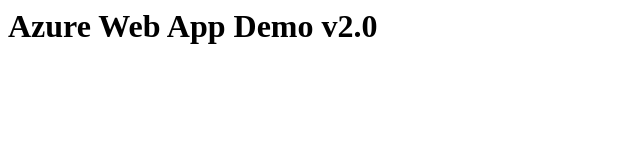
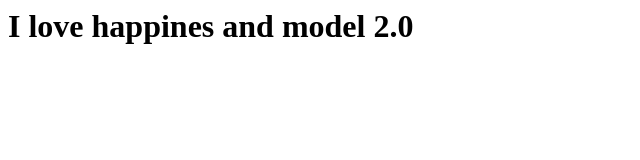
Before and after one commit to VijayKumarKamsali/webappdemo, a plain HTML site: page index.html in a window 1280 px wide. Shown: the whole page, without its empty margins (0-640 px from the left). Drawn offline with Linux system fonts and the light colour scheme.

Commit message:
Update index.html

```diff
--- a/index.html
+++ b/index.html
@@ -1,6 +1,6 @@
 <html>
 <title>Web App Demo</title>
 <body>
-<h1>Azure Web App Demo v2.0</h1>
+<h1>I love happines and model 2.0</h1>
 </body>
 </html>
```
